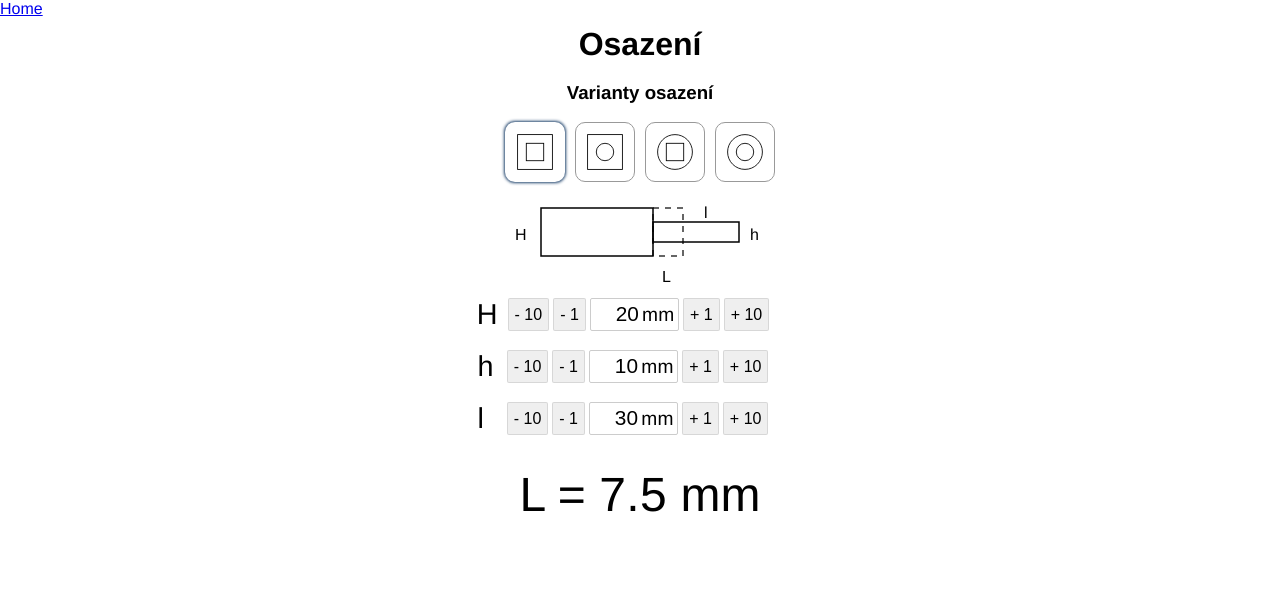
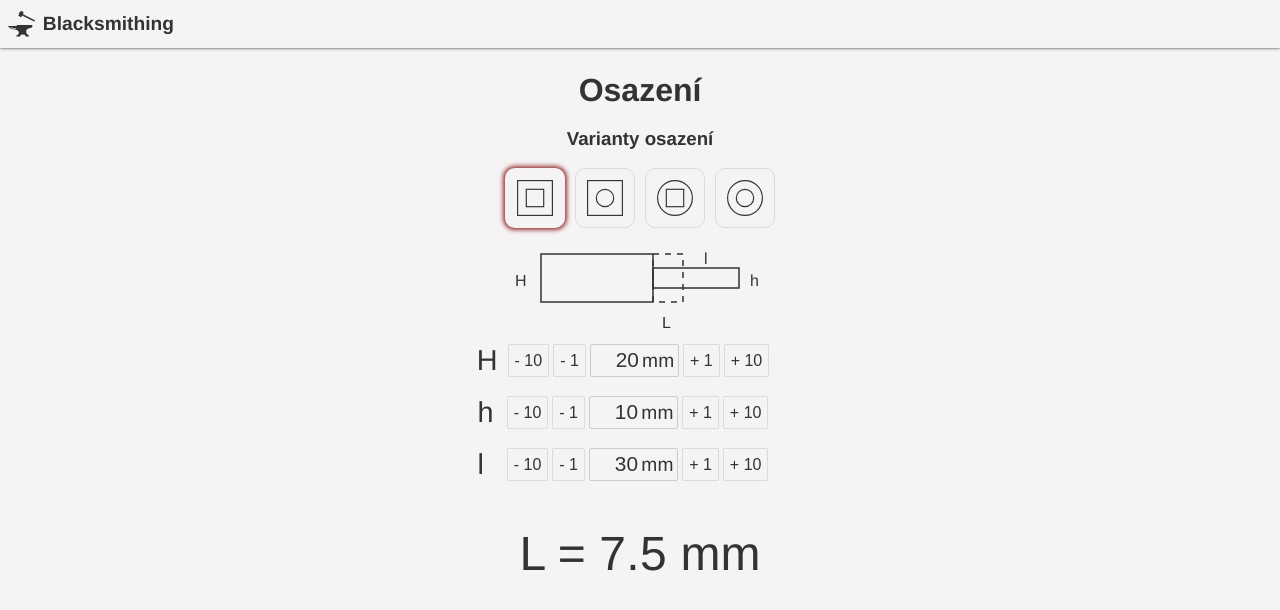
Before and after one commit to ZdenekJ/Blacksmithing, a Nuxt app: page /shouldering in a window 1280 px wide. Shown: the top 610 px of the page. Built offline with nearby package versions, Linux system fonts and the light colour scheme.

Commit message:
Dark mode

```diff
--- a/components/InputPlusMinus.vue
+++ b/components/InputPlusMinus.vue
@@ -20,7 +20,7 @@
     >
       - {{ step }}
     </button>
-    <div class="input_field__input_wrap">
+    <label class="input_field__input_wrap">
       <input
           class="input_field__input input_field__input--numeric"
           :name="name"
@@ -39,7 +39,7 @@
           :readonly="readonly"
       >
       <span>mm</span>
-    </div>
+    </label>
     <button
         type="button"
         class="button button--increment"
@@ -301,6 +301,10 @@
 input[type=number]{
   -moz-appearance: textfield;
 }
+input{
+  color: var(--text-color-main);
+  background-color: var(--background-color-main);
+}
 button:focus{
   outline: none;
 }
@@ -340,23 +344,24 @@
 .input_field .button{
   width: auto;
   margin: 0 2px;
-    cursor: default;
+  cursor: pointer;
+  color: var(--text-color-main);
   text-align: center;
   font-size: 1rem;
   transition: all 0.1s ease 0s;
-    border: 1px solid rgba(0, 0, 0, 0.1);
+  border: 1px solid var(--button-border-color);
   border-radius: 2px;
   white-space: nowrap;
+  background-color: var(--background-color-main);
 }
 .input_field .button:hover{
-    background: rgba(0, 0, 0, 0.2);
-    border-color: #333;
 }
 .input_field .button:active{
-    border-color: #333;
+  border-color: var(--button-border-color-active);
 }
 .input_field .button:disabled{
-    border-color: #933;
-    background: rgba(100, 0, 0, 0.2);
+  color: var(--button-color-disabled);
+  border-color: var(--button-border-color-disabled);
+  background: var(--button-background-color-disabled);
 }
 </style>
--- /dev/null
+++ b/layouts/default.vue
@@ -0,0 +1,52 @@
+<template>
+  <div>
+    <nav>
+      <nuxt-link to="/" class="home">
+        <svg xmlns="http://www.w3.org/2000/svg" viewBox="0 0 1280 1220">
+          <path
+              d="M621 1c-6 3-12 6-18 13-4 4-8 11-20 33l-15 29-5-2c-6-3-15-4-21-2-7 3-10 7-18 22-8 14-9 20-7 28 1 5 8 13 14 15l4 3a1264 1264 0 01-44 88l47 25 71 36 23 12 22-43 23-44a332424 332424 0 00565 286c5 1 13-1 18-4 3-2 5-6 11-18 8-14 9-15 9-22 0-5-1-7-3-11l-6-7-57-30-427-219-71-37-6-3 15-29c16-31 18-37 17-48-1-9-5-19-11-23a1024 1024 0 00-99-49l-11 1zM432 688v14h-51v8H191L0 711l4 10c25 60 78 102 166 130 32 10 54 15 133 31l69 16c49 12 85 28 106 48 19 20 32 51 38 93 2 16 3 23 0 33-5 28-28 51-67 70l-29 12-15 5v61h172v-2l1-6 3-13c9-37 38-65 77-75 9-2 77-3 92-1a102 102 0 0191 90v7h152v-59l-8-4c-41-22-73-50-91-77-15-21-22-42-25-70-2-15-1-49 1-62 10-49 44-88 105-117a803 803 0 01164-48l18-4 1-53v-53H432v14zm-317 77a588 588 0 00266 64c6 2 13 9 14 14 3 10-1 18-10 22-5 3-6 3-17 2-15 0-41-3-59-7A423 423 0 0173 743l11 6 31 16z"/>
+        </svg>
+        Blacksmithing
+      </nuxt-link>
+    </nav>
+    <nuxt/>
+  </div>
+</template>
+
+<script>
+
+</script>
+
+<style lang="scss" scoped>
+nav{
+  height: 3rem;
+  box-shadow: 0 0 0.2rem 0 var(--text-color-main);
+  display: flex;
+  align-items: center;
+
+  .home{
+    height: 3rem;
+    padding: 0.5rem;
+    display: flex;
+    align-items: center;
+    font-size: 1.2rem;
+    font-weight: bold;
+
+    svg{
+      height: 1.6rem;
+      width: auto;
+      margin-right: 0.5rem;
+    }
+  }
+
+  a,
+  a:active,
+  a:hover{
+    color: var(--text-color-main);
+    text-decoration: none;
+  }
+}
+h1{
+  margin: 0 auto;
+}
+</style>
--- a/pages/index.vue
+++ b/pages/index.vue
@@ -1,6 +1,11 @@
 <template>
-  <div>
-  <h1>Blacksmithing</h1>
+  <article>
+
   <nuxt-link to="/shouldering/">Shouldering</nuxt-link>
-  </div>
+  </article>
 </template>
+
+<script>
+export default {
+}
+</script>
--- a/pages/shouldering/index.vue
+++ b/pages/shouldering/index.vue
@@ -1,6 +1,5 @@
 <template>
-  <div class="container">
-    <nuxt-link to="/">Home</nuxt-link>
+  <article>
     <h1>Osazení</h1>
     <h3>Varianty osazení</h3>
     <div class="variants">
@@ -11,9 +10,9 @@
         <svg id="svg_s2s" viewBox="0 0 100 100"
              xmlns="http://www.w3.org/2000/svg">
           <rect class="outer" height="60" width="60" y="20" x="20"
-                fill-opacity="0" stroke-width="1.5" stroke="#000"/>
+                fill-opacity="0" stroke-width="2"/>
           <rect class="inner" height="30" width="30" y="35" x="35"
-                fill-opacity="0" stroke-width="1.5" stroke="#000"/>
+                fill-opacity="0" stroke-width="2"/>
         </svg>
       </div>
       <div class="variants__variant variants__variant--s2r"
@@ -23,8 +22,8 @@
         <svg id="svg_s2r" viewBox="0 0 100 100"
              xmlns="http://www.w3.org/2000/svg">
           <rect class="outer" height="60" width="60" y="20" x="20"
-                fill-opacity="0" stroke-width="1.5" stroke="#000"/>
-          <ellipse stroke="#000" stroke-width="1.5" cx="50" cy="50"
+                fill-opacity="0" stroke-width="2"/>
+          <ellipse stroke-width="2" cx="50" cy="50"
                    class="inner" rx="15" ry="15" fill-opacity="0"/>
         </svg>
       </div>
@@ -34,10 +33,10 @@
         > H
         <svg id="svg_r2s" viewBox="0 0 100 100"
              xmlns="http://www.w3.org/2000/svg">
-          <ellipse stroke="#000" stroke-width="1.5" cx="50" cy="50"
+          <ellipse stroke-width="2" cx="50" cy="50"
                    class="outer" rx="30" ry="30" fill-opacity="0"/>
           <rect class="inner" height="30" width="30" y="35" x="35"
-                fill-opacity="0" stroke-width="1.5" stroke="#000"/>
+                fill-opacity="0" stroke-width="2"/>
         </svg>
       </div>
       <div class="variants__variant variants__variant--r2r"
@@ -46,22 +45,22 @@
         K
         <svg id="svg_r2r" viewBox="0 0 100 100"
              xmlns="http://www.w3.org/2000/svg">
-          <ellipse stroke="#000" stroke-width="1.5" cx="50" cy="50"
+          <ellipse stroke-width="2" cx="50" cy="50"
                    class="outer" rx="30" ry="30" fill-opacity="0"/>
-          <ellipse stroke="#000" stroke-width="1.5" cx="50" cy="50"
+          <ellipse stroke-width="2" cx="50" cy="50"
                    class="inner" rx="15" ry="15" fill-opacity="0"/>
         </svg>
       </div>
     </div>
     <svg class="sketch" viewBox="0 0 300 100" xmlns="http://www.w3.org/2000/svg">
-      <rect class="sketch__offset" height="48" width="30" y="10" x="163" stroke-opacity="null" fill-opacity="0" stroke-width="1.5" stroke="#333" stroke-dasharray="6,6" fill="#fff"/>
-      <rect class="sketch__new" height="48" width="112" y="10" x="51" stroke-opacity="null" fill-opacity="0" stroke-width="1.5" stroke="#000" fill="#fff"/>
-      <rect class="sketch__original" height="20" width="86" y="24" x="163" stroke-opacity="null" fill-opacity="0" stroke-width="1.5" stroke="#000" fill="#fff"/>
+      <rect class="sketch__offset" height="48" width="30" y="10" x="163" stroke-opacity="null" fill-opacity="0" stroke-width="1.5" stroke-dasharray="6,6"/>
+      <rect class="sketch__new" height="48" width="112" y="10" x="51" stroke-opacity="null" fill-opacity="0" stroke-width="1.5" />
+      <rect class="sketch__original" height="20" width="86" y="24" x="163" stroke-opacity="null" fill-opacity="0" stroke-width="1.5"/>
 
-      <text class="sketch__descSizeOriginal" y="42" x="25" fill-opacity="null" stroke-opacity="null" stroke-width="0" stroke="#000" fill="#000000">{{ materialSizeDesc }}</text>
-      <text class="sketch__descSizeFinal" y="42" x="260" fill-opacity="null" stroke-opacity="null" stroke-width="0" stroke="#000" fill="#000000">{{ finalSizeDesc }}</text>
-      <text class="sketch__descLengthFinal" y="20" x="214" fill-opacity="null" stroke-opacity="null" stroke-width="0" stroke="#000" fill="#000000">{{ finalLengthDesc }}</text>
-      <text class="sketch__descOffset" y="84" x="172" fill-opacity="null" stroke-opacity="null" stroke-width="0" stroke="#000" fill="#000000">{{ materialOffsetDesc }}</text>
+      <text class="sketch__descSizeOriginal" y="42" x="25" fill-opacity="null" stroke-opacity="null" stroke-width="0" >{{ materialSizeDesc }}</text>
+      <text class="sketch__descSizeFinal" y="42" x="260" fill-opacity="null" stroke-opacity="null" stroke-width="0" >{{ finalSizeDesc }}</text>
+      <text class="sketch__descLengthFinal" y="20" x="214" fill-opacity="null" stroke-opacity="null" stroke-width="0" >{{ finalLengthDesc }}</text>
+      <text class="sketch__descOffset" y="84" x="172" fill-opacity="null" stroke-opacity="null" stroke-width="0">{{ materialOffsetDesc }}</text>
     </svg>
     <div class="inputs">
       <div class="inputs__item">
@@ -87,14 +86,13 @@
       <span v-if="isRoundToRound">{{ roundToRoundOffset }}</span>
       mm
     </div>
-  </div>
+  </article>
 </template>
 
 <script>
 import InputPlusMinus from "@/components/InputPlusMinus";
 
 export default {
-  name: 'App',
   components: {
     InputPlusMinus
   },
@@ -181,7 +179,7 @@ h3{
   width: 60px;
   height: 60px;
   font-size: 0;
-  border: 1px solid #999;
+  border: 1px solid var(--button-border-color);
   border-radius: 10px;
 
   &:hover{
@@ -190,7 +188,7 @@ h3{
 }
 .variants__variant--selected{
   border-color: transparent;
-  box-shadow: 0 0 3px 1px #20446d;
+  box-shadow: 0 0 4px 2px #993333;
 }
 .variants__variant--s2r{
 
--- a/scss/layout/_base.scss
+++ b/scss/layout/_base.scss
@@ -1,8 +1,24 @@
 @import '../helpers/all';
 
-:root {
-  --background-color-main: #f5f1e3;
+:root{
+  --background-color-main: #f5f3f3;
   --text-color-main: #333;
+  --button-border-color: rgba(0, 0, 0, 0.1);
+  --button-border-color-active: rgba(0, 0, 0, 0.7);
+
+  @media (prefers-color-scheme: dark){
+    --background-color-main: #333;
+    --text-color-main: #ccc;
+
+    --button-border-color: rgba(255, 255, 255, 0.3);
+    --button-border-color-active: rgba(255, 255, 255, 0.7);
+  }
+
+  --button-color-disabled: rgba(160, 30, 30, 0.7);
+  --button-border-color-disabled: #933;
+  --button-background-color-disabled: rgba(100, 0, 0, 0.2);
+
+
   --border-color-main: #a74;
   --menu-home-color: #320e57;
   --menu-gallery-color: #ba262a;
@@ -17,9 +33,21 @@ body{
   margin: 0;
   padding: 0;
   font-family: Helvetica, Arial, sans-serif;
+  background-color: var(--background-color-main);
+  color: var(--text-color-main);
+
+  svg{
+    fill: currentColor;
+    stroke: currentColor;
+  }
 }
 *,
 ::after,
 ::before{
   box-sizing: inherit;
 }
+article{
+  margin: 0 auto;
+  padding: 1rem;
+  max-width: 50rem;
+}
--- a/static/css/main.css
+++ b/static/css/main.css
@@ -1,2 +1,2 @@
-body,html{font-size:100%}h1{margin:.5rem auto;font-size:2rem;text-align:center}p,span{font-size:1rem;letter-spacing:.025rem}article p,article span{line-height:1.7}article ol,article ul{letter-spacing:.025rem}body,html{font-size:100%}h1{margin:.5rem auto;font-size:2rem;text-align:center}p,span{font-size:1rem;letter-spacing:.025rem}article p,article span{line-height:1.7}article ol,article ul{letter-spacing:.025rem}:root{--background-color-main:#f5f1e3;--text-color-main:#333;--border-color-main:#a74;--menu-home-color:#320e57;--menu-gallery-color:#ba262a;--menu-creations-color:#905200;--menu-guestbook-color:#2f4500;--menu-blog-color:#20446d;--menu-contact-color:#ffc0cb}body,html{box-sizing:border-box;margin:0;padding:0;font-family:Helvetica,Arial,sans-serif}*,::after,::before{box-sizing:inherit}
+body,html{font-size:100%}h1{margin:.5rem auto;font-size:2rem;text-align:center}p,span{font-size:1rem;letter-spacing:.025rem}article p,article span{line-height:1.7}article ol,article ul{letter-spacing:.025rem}body,html{font-size:100%}h1{margin:.5rem auto;font-size:2rem;text-align:center}p,span{font-size:1rem;letter-spacing:.025rem}article p,article span{line-height:1.7}article ol,article ul{letter-spacing:.025rem}:root{--background-color-main:#f5f3f3;--text-color-main:#333;--button-border-color:rgba(0, 0, 0, 0.1);--button-border-color-active:rgba(0, 0, 0, 0.7);--button-color-disabled:rgba(160, 30, 30, 0.7);--button-border-color-disabled:#933;--button-background-color-disabled:rgba(100, 0, 0, 0.2);--border-color-main:#a74;--menu-home-color:#320e57;--menu-gallery-color:#ba262a;--menu-creations-color:#905200;--menu-guestbook-color:#2f4500;--menu-blog-color:#20446d;--menu-contact-color:#ffc0cb}@media (prefers-color-scheme:dark){:root{--background-color-main:#333;--text-color-main:#ccc;--button-border-color:rgba(255, 255, 255, 0.3);--button-border-color-active:rgba(255, 255, 255, 0.7)}}body,html{box-sizing:border-box;margin:0;padding:0;font-family:Helvetica,Arial,sans-serif;background-color:var(--background-color-main);color:var(--text-color-main)}body svg,html svg{fill:currentColor;stroke:currentColor}*,::after,::before{box-sizing:inherit}article{margin:0 auto;padding:1rem;max-width:50rem}
 /*# sourceMappingURL=main.css.map */
```
Also changed, not shown: 1 other file (tests, documents, lock files or other folders). Lines whose indentation alone changed are shown as unchanged.
